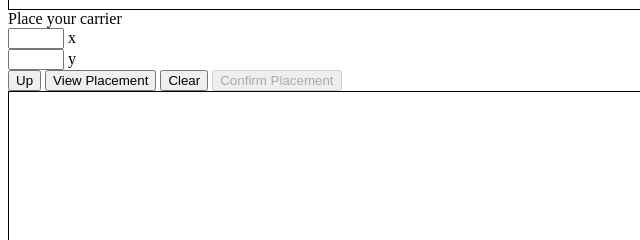
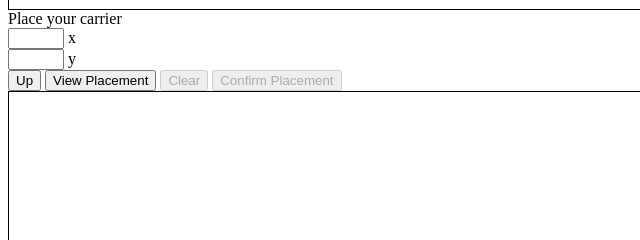
Before and after one commit to jkcspy/Battleship, a website built with webpack: page dist/index.html in a window 1280 px wide. Both pictures are taken after a click on the button "Start Game". Shown: the part 157-397 px from the top of the page, 0-640 px from the left. Built offline with nearby package versions, Linux system fonts and the light colour scheme.

Commit message:
add disabled attribute to clear button

```diff
--- a/dist/index.html
+++ b/dist/index.html
@@ -31,7 +31,7 @@
     </div>
     <button class="direction" >Up</button>
     <button class="view">View Placement</button>
-    <button class="clear">Clear</button>
+    <button class="clear" disabled="true">Clear</button>
     <button class="confirm" disabled="true">Confirm Placement</button>
 
     <div class="modal-ship-placement">
```
